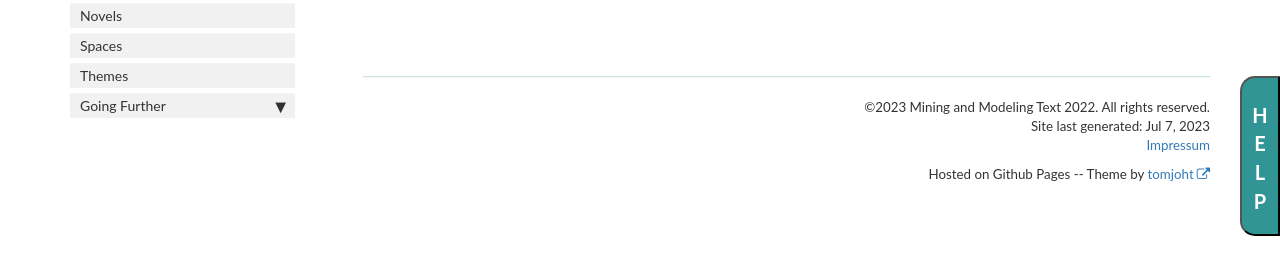
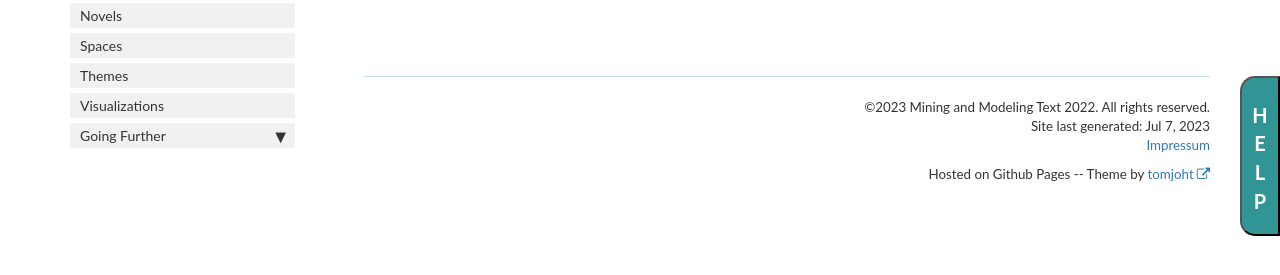
Before and after one commit to MiMoText/MiMoTextBase_Tutorial, a Jekyll site: the page built from pages/tutorial/intro_sec_2.md, in a window 1280 px wide. Shown: the part 464-739 px from the top of the page. Built offline with Jekyll 4.4.1, drawn with Linux system fonts in a browser that asks for light colours; comment, search, counter and statistics services are not loaded; our own code applies the rules of GitHub Pages for plain Markdown files.

Commit message:
added visualizations

```diff
--- a/_data/sidebars/mydoc_sidebar_tutorial.yml
+++ b/_data/sidebars/mydoc_sidebar_tutorial.yml
@@ -78,6 +78,10 @@ entries:
             output: web
             url: /themes.html
 
+          - title: Visualizations
+            output: web
+            url: /visualizations.html
+
             subfolders:
               - title: Going Further
                 output: web, pdf
```
